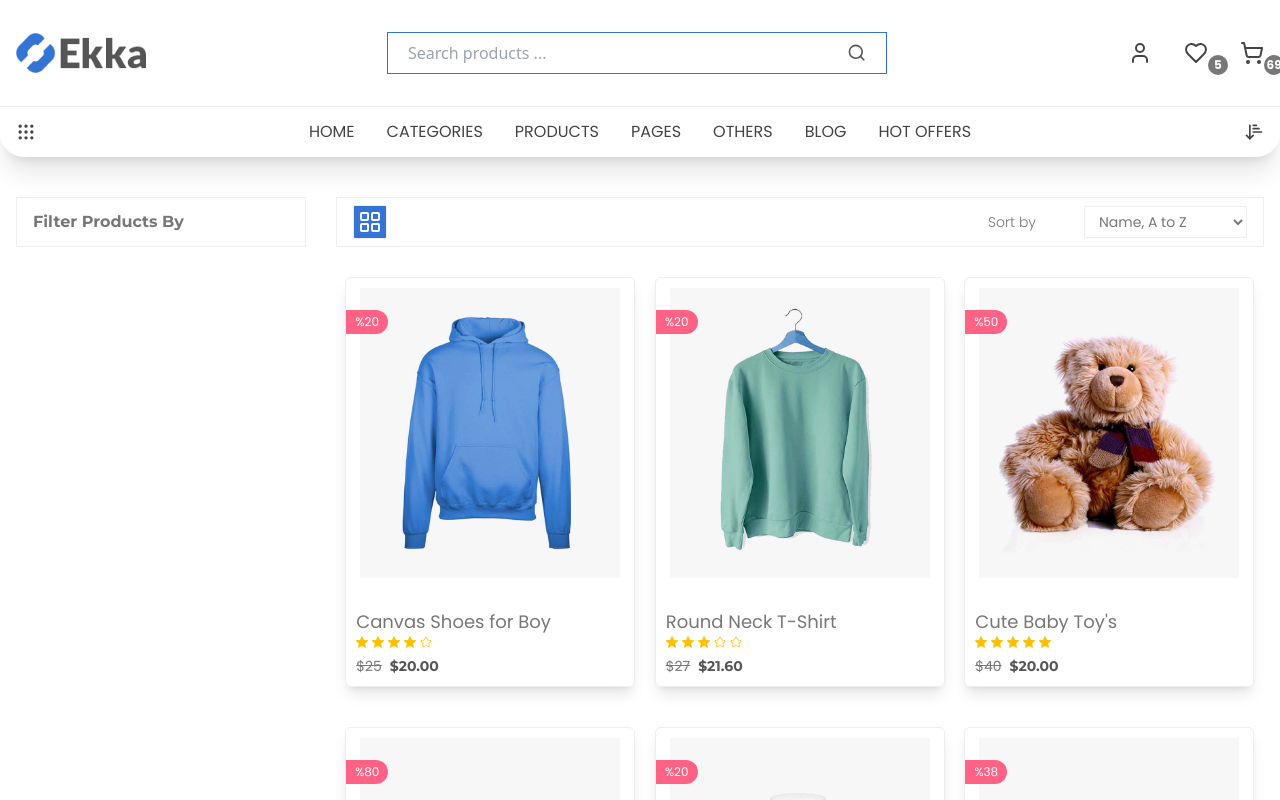
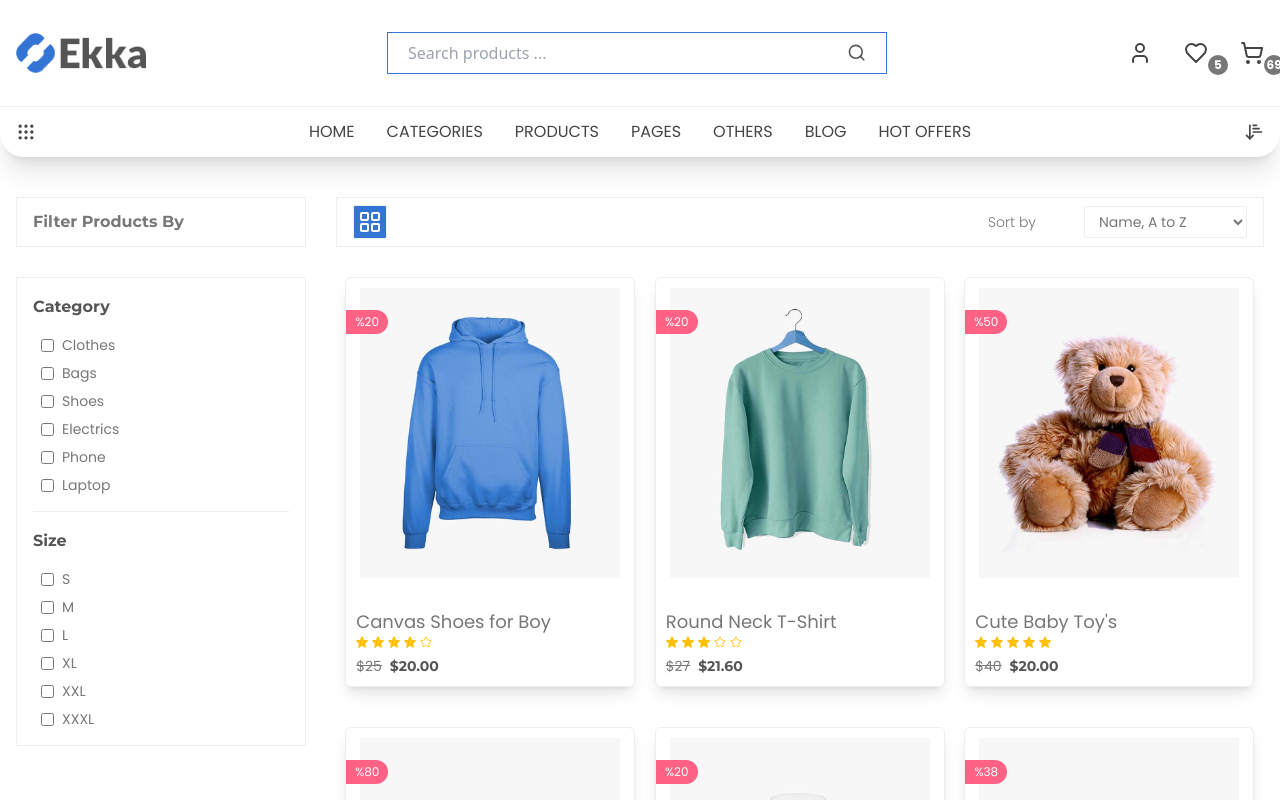
Before and after one commit to AliDeWeb/FullStack_OnlineShop, a Next.js app in the folder client/: page /products in a window 1280 px wide. Shown: the top 800 px of the page. Built offline with nearby package versions, Linux system fonts and the light colour scheme.

Commit message:
products page sidebar developed

```diff
--- a/client/src/app/(products)/products/page.tsx
+++ b/client/src/app/(products)/products/page.tsx
@@ -14,7 +14,86 @@ export default (): React.ReactNode => {
         <span className="mb-[30px] flex h-[50px] w-full items-center border border-solid border-[#eeeeee] p-4 font-montserrat font-bold text-[#777777]">
           Filter Products By
         </span>
+
+        <div className="border border-solid border-[#eeeeee] p-4">
+          <div>
+            <span className="font-montserrat font-bold text-[#555555]">
+              Category
+            </span>
+            <form className="mt-4 flex flex-col gap-2 font-poppins text-sm font-normal text-[#777777]">
+              <div className="flex items-center gap-2 pl-2">
+                <input id="clothes" type="checkbox" />
+                <label htmlFor="clothes">Clothes</label>
+              </div>
+
+              <div className="flex items-center gap-2 pl-2">
+                <input id="bags" type="checkbox" />
+                <label htmlFor="bags">Bags</label>
+              </div>
+
+              <div className="flex items-center gap-2 pl-2">
+                <input id="shoes" type="checkbox" />
+                <label htmlFor="shoes">Shoes</label>
+              </div>
+
+              <div className="flex items-center gap-2 pl-2">
+                <input id="electrics" type="checkbox" />
+                <label htmlFor="electrics">Electrics</label>
+              </div>
+
+              <div className="flex items-center gap-2 pl-2">
+                <input id="phone" type="checkbox" />
+                <label htmlFor="phone">Phone</label>
+              </div>
+
+              <div className="flex items-center gap-2 pl-2">
+                <input id="laptop" type="checkbox" />
+                <label htmlFor="laptop">Laptop</label>
+              </div>
+            </form>
+          </div>
+
+          <span className="my-4 block w-full border-b border-solid border-[#eeeeee]"></span>
+
+          <div>
+            <span className="font-montserrat font-bold text-[#555555]">
+              Size
+            </span>
+            <form className="mt-4 flex flex-col gap-2 font-poppins text-sm font-normal text-[#777777]">
+              <div className="flex items-center gap-2 pl-2">
+                <input id="S" type="checkbox" />
+                <label htmlFor="S">S</label>
+              </div>
+
+              <div className="flex items-center gap-2 pl-2">
+                <input id="M" type="checkbox" />
+                <label htmlFor="M">M</label>
+              </div>
+
+              <div className="flex items-center gap-2 pl-2">
+                <input id="L" type="checkbox" />
+                <label htmlFor="L">L</label>
+              </div>
+
+              <div className="flex items-center gap-2 pl-2">
+                <input id="XL" type="checkbox" />
+                <label htmlFor="XL">XL</label>
+              </div>
+
+              <div className="flex items-center gap-2 pl-2">
+                <input id="XXL" type="checkbox" />
+                <label htmlFor="XXL">XXL</label>
+              </div>
+
+              <div className="flex items-center gap-2 pl-2">
+                <input id="XXXL" type="checkbox" />
+                <label htmlFor="XXXL">XXXL</label>
+              </div>
+            </form>
+          </div>
+        </div>
       </div>
+
       <div className="col-span-4 xl:col-span-3">
         <div className="mb-[30px] flex h-[50px] w-full items-center justify-between border border-solid border-[#eeeeee] p-4 font-montserrat font-bold text-[#777777]">
           <span className="flex size-[34px] cursor-pointer items-center justify-center rounded-sm border border-solid border-[#eeeeee] bg-[#3474d4] text-white">
```
